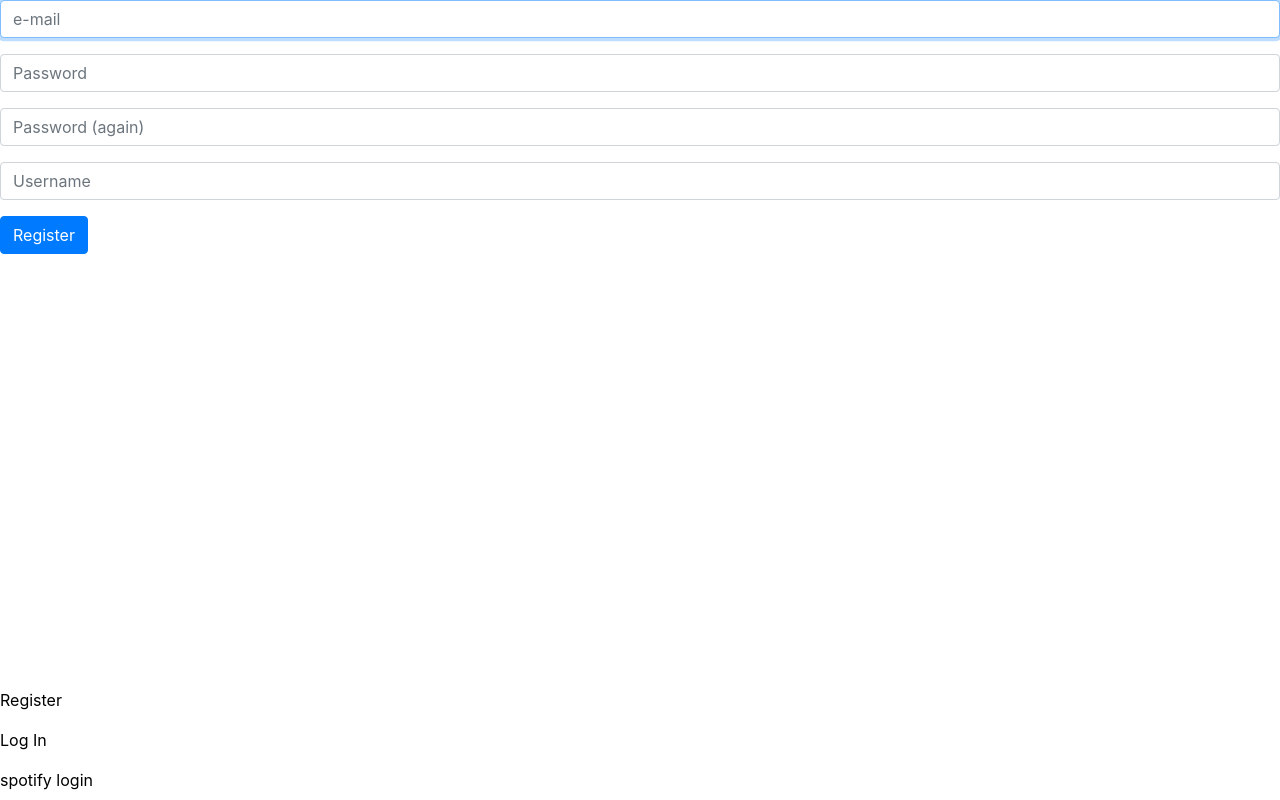
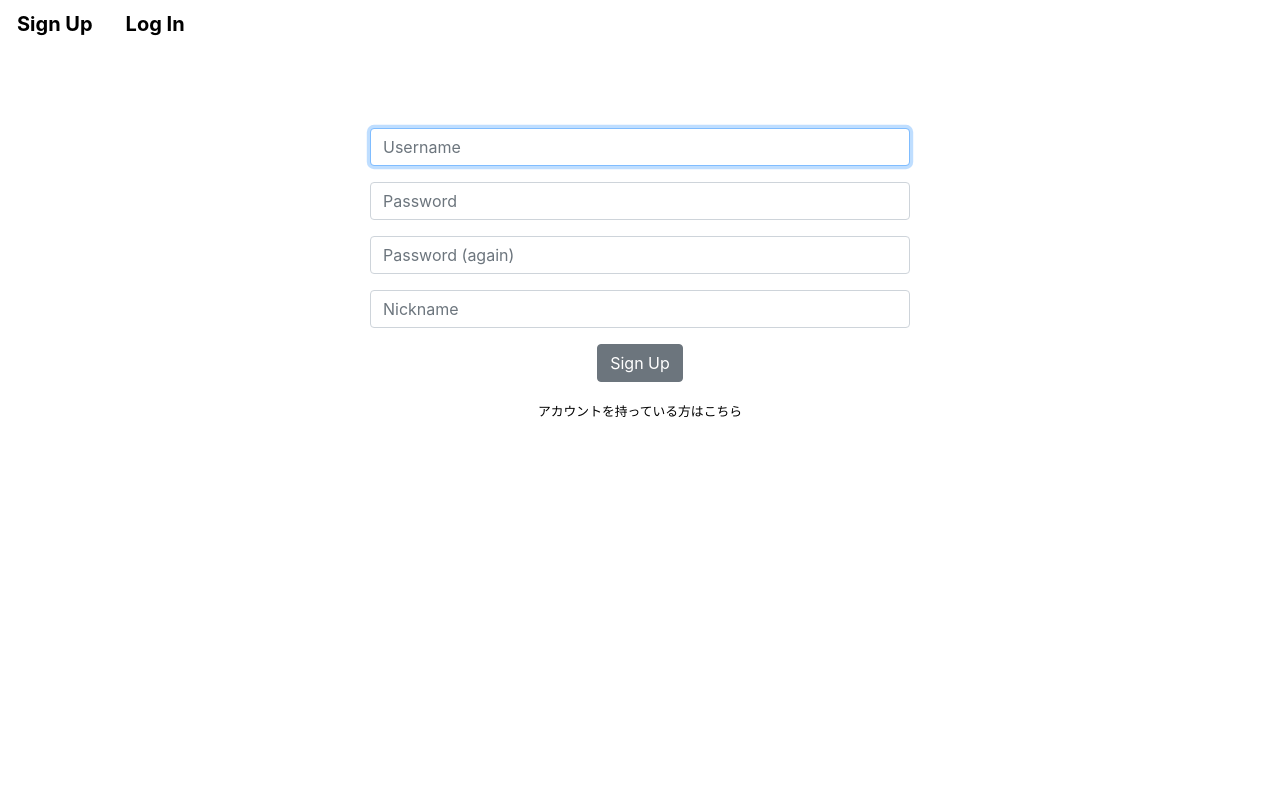
Before and after one commit to Tatsuya-328/codegym-A5, a Flask app: page /register in a window 1280 px wide. Run offline with Flask 2, Linux system fonts and the light colour scheme; parts of the project's set-up code (start-up, migrations or seed data) failed here and were passed over; some libraries are stand-ins or nearby versions.

Commit message:
login,register,profile画面のフロント修正

```diff
--- a/app.py
+++ b/app.py
@@ -77,10 +77,10 @@ def register():
     print("register")
 
     if request.method == "POST":
-        username = request.form.get("email")
+        username = request.form.get("username")
         password = request.form.get("password")
         confirmation = request.form.get("confirmation")
-        nickname = request.form.get("username")
+        nickname = request.form.get("nickname")
 
         used_email = db.session.query(users).filter(users.username == username).all()
         if used_email != []:
@@ -122,7 +122,7 @@ def login():
 
     # User reached route via POST (as by submitting a form via POST)
     if request.method == "POST":
-        username = request.form.get("email")
+        username = request.form.get("username")
         password = request.form.get("password")
 
         users_row = db.session.query(users).filter(users.username == username).all()
--- a/static/css/style.css
+++ b/static/css/style.css
@@ -2,6 +2,11 @@
 	float: none;
 	position: static;
 }
+
+ul {
+  list-style: none;
+}
+
 
 img {
 	max-width: 100%;
--- a/templates/current_location.html
+++ b/templates/current_location.html
@@ -15,10 +15,10 @@
 
 {% block main %}
   <div class="current-location" >
-    <p>current location</p>
+    <p>現在地曲取得</p>
   </div>
   <div class="text-right">
-    <a class="btn btn-secondary m-3" href="/select_location" style="color: white;">select location</a>
+    <a class="btn btn-secondary m-3" href="/select_location" style="color: white;">場所指定曲取得</a>
   </div>
 
     <div id="map" class="current-location-map"></div>
@@ -36,7 +36,7 @@
           <option value="悲しい">悲しい</option>
         </select>
         <textarea class="location-comment-form" id="comment" name="comment" placeholder="今の気持ち、出来事を任意で入力してください！"></textarea>
-        <input class="location-submit-button" type="button" value="位置・曲情報取得" id = "location" >
+        <input class="location-submit-button" type="button" value="現在地・曲情報取得" id = "location" >
     </div>
     <div class="col-xl-3"></div>
   </div>
--- a/templates/layout.html
+++ b/templates/layout.html
@@ -32,7 +32,19 @@
 
 
 <body>
-  <header></header>
+  <header>
+    {% if not session.user_id %}
+    <div class="btn-group btn-group-lg d-flex d-md-inline-flex" role="group" aria-label="Basic example" style="margin-bottom: 10vh;">
+
+      <button onclick="location.href='/register'" type="button" class="btn btn-secondary w-100" style="color: black; background-color: white; border-color: white; font-weight: 700;">Sign Up</button>
+
+      <button onclick="location.href='/login'" type="button" class="btn btn-secondary w-100" style="color: black; background-color: white; border-color: white; font-weight: 700;">
+        Log In
+      </button>
+
+    </div>
+    {% endif %}
+  </header>
 
   <main>
     {% block main %}{% endblock %}
@@ -66,16 +78,7 @@
         <button onclick="location.href='/profile/{{user_id}}'" type="button" class="btn btn-secondary w-100"style="color: black;background-color: white;border-color: white;"><svg xmlns="http://www.w3.org/2000/svg" width="30" height="23" fill="currentColor" class="bi bi-person" viewBox="0 0 16 16">
           <path d="M8 8a3 3 0 1 0 0-6 3 3 0 0 0 0 6zm2-3a2 2 0 1 1-4 0 2 2 0 0 1 4 0zm4 8c0 1-1 1-1 1H3s-1 0-1-1 1-4 6-4 6 3 6 4zm-1-.004c-.001-.246-.154-.986-.832-1.664C11.516 10.68 10.289 10 8 10c-2.29 0-3.516.68-4.168 1.332-.678.678-.83 1.418-.832 1.664h10z"/>
         </svg></a></button>
-
-
-
       </div>
-      {% else %}
-        <ul class="navbar-nav">
-          <li class="nav-item"><a class="nav-link" href="/register">Register</a></li>
-          <li class="nav-item"><a class="nav-link" href="/login">Log In</a></li>
-          <li class="nav-item"><a class="nav-link" href="/spotify-login">spotify login</a></li>
-        </ul>
       {% endif %}
     </nav>
 
--- a/templates/register.html
+++ b/templates/register.html
@@ -5,9 +5,13 @@
 {% endblock %}
 
 {% block main %}
+<div class="container">
+    <div class="row">
+        <div class="col-sm-3"></div>
+        <div class="col-sm-6">
             <form action="/register" method="post">
                 <div class="form-group">
-            <input autocomplete="off" autofocus class="form-control" name="email" placeholder="e-mail" type="text">
+                    <input autocomplete="off" autofocus class="form-control" name="username" placeholder="Username" type="text">
                 </div>
                 <div class="form-group">
                     <input class="form-control" name="password" placeholder="Password" type="password">
@@ -16,8 +20,17 @@
                     <input class="form-control" name="confirmation" placeholder="Password (again)" type="password">
                 </div>
                 <div class="form-group">
-            <input autofocus class="form-control" name="username" placeholder="Username" type="text">
+                    <input autofocus class="form-control" name="nickname" placeholder="Nickname" type="text">
                 </div>
-        <button class="btn btn-primary" type="submit">Register</button>
+                <div class="form-group" style="text-align: center;">
+                    <button class="btn btn-secondary" type="submit">Sign Up</button>
+                </div>
+                <div class="form-group" style="text-align: center;">
+                    <a href="/login"><small>アカウントを持っている方はこちら</small></a>
+                </div>
             </form>
+        </div>
+        <div class="col-sm-3"></div>
+    </div>
+</div>
 {% endblock %}
--- a/templates/select_location.html
+++ b/templates/select_location.html
@@ -15,10 +15,10 @@ Map
 
 {% block main %}
 <div class="select-location" >
-  <p>select location</p>
+  <p>場所指定曲取得</p>
 </div>
 <div class="text-right">
-  <a type="button" class="btn btn-secondary m-3" href="/current_location" style="color: white;">current location</a>
+  <a type="button" class="btn btn-secondary m-3" href="/current_location" style="color: white;">現在地曲取得</a>
 </div>
 <div id="map" class="select-location-map"></div>
 
@@ -35,7 +35,7 @@ Map
       </select>
       <textarea class="location-comment-form" id="comment" name="comment" placeholder="今の気持ち、出来事を任意で入力してください！"></textarea>
       <input class="select-location-date-form" type="date" id="date" name="date" value="2018-07-22" min="2000-01-01" max="2021-12-31" required>
-      <input class="location-submit-button" type="button" value="この場所に曲を追加する" id = "adding" >
+      <input class="location-submit-button" type="button" value="この場所に曲を追加" id = "adding" >
     </div>
     <div class="col-xl-3"></div>
   </div>
```
Also changed, not shown: other parts of static/css/style.css (+60 -0 lines), static/js/profile.js (+7 -0 lines), templates/login.html (+15 -2 lines), templates/profile.html (+22 -10 lines). Lines whose indentation alone changed are shown as unchanged.
